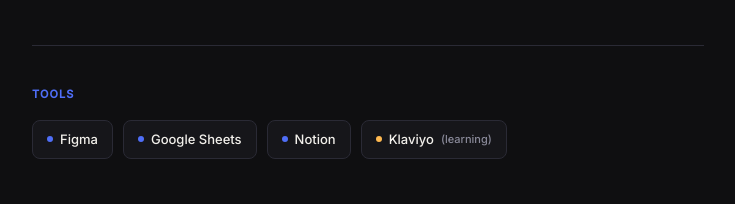
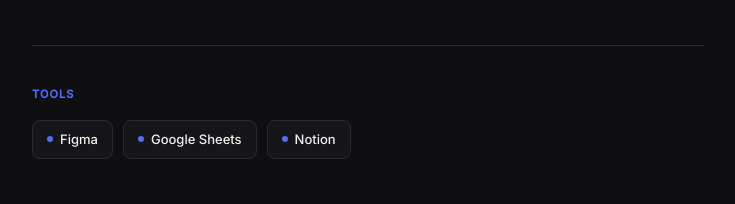
Before and after one commit to agustintorresux/Agustin-torres, a plain HTML site: page index.html in a window 1280 px wide. Shown: the part 1251-1455 px from the top of the page, without its empty margins (272-1007 px from the left). Drawn offline with Linux system fonts and the light colour scheme.

Commit message:
Remove Klaviyo from portfolio tools

```diff
--- a/index.html
+++ b/index.html
@@ -702,7 +702,7 @@
       <span class="tool-chip"><span class="tool-dot"></span>Figma</span>
       <span class="tool-chip"><span class="tool-dot"></span>Google Sheets</span>
       <span class="tool-chip"><span class="tool-dot"></span>Notion</span>
-      <span class="tool-chip learning-tool"><span class="tool-dot"></span>Klaviyo <small style="color:var(--muted);font-size:11px">(learning)</small></span>
+
     </div>
   </div>
 
```
